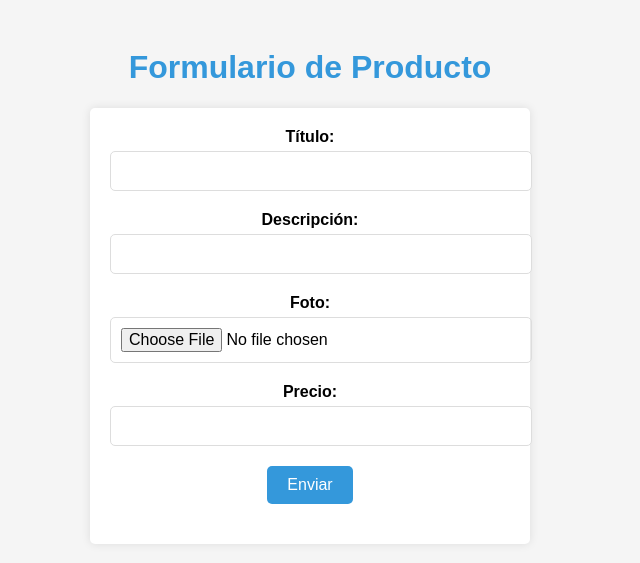
After one commit to amartipa/AMP-M12, a Flask app: page /products/create in a window 1280 px wide. The commit adds this page. Shown: the top 563 px of the page, without its empty margins (330-970 px from the left). Run offline with Flask 3, Linux system fonts and the light colour scheme.

Commit message:
Funcionalitats de mostrar llista de productes y crear productes

```diff
--- a/helloWorld.py
+++ b/helloWorld.py
@@ -1,7 +1,85 @@
-from flask import Flask, render_template
+from flask import Flask, render_template, request, redirect, url_for, flash
+import sqlite3,datetime,os
+from werkzeug.utils import secure_filename
+
+DATABASE = 'database.db'
+UPLOAD_FOLDER = 'uploads'
+ALLOWED_EXTENSIONS = {'txt', 'pdf', 'png', 'jpg', 'jpeg', 'gif'}
 
 app = Flask(__name__)
+app.config['UPLOAD_FOLDER'] = UPLOAD_FOLDER
+
+def allowed_file(filename):
+    return '.' in filename and \
+           filename.rsplit('.', 1)[1].lower() in ALLOWED_EXTENSIONS
 
 @app.route("/")
 def hello_world():
     return render_template('hello.html')
+
+# def get_db():
+#     db = getattr(g, '_database', None)
+#     if db is None:
+#         db = g._database = sqlite3.connect(DATABASE)
+#     return db
+
+def get_db_connection():
+    sqlite3_database_path =('database.db')
+    con = sqlite3.connect(sqlite3_database_path)
+    con.row_factory = sqlite3.Row
+    return con
+
+
+
+# @app.route("/list")
+# def llista_dades():
+#     try:
+#         conectar = get_db_connection()
+#         cursor = conectar.cursor()
+#         cursor.execute("SELECT * from products")
+#         resultado = cursor.fetchall()
+#         cursor.close()
+#         conectar.close()
+#         return render_template('products/list.html', datos = resultado)
+#     except Exception as e:
+#         return str(e), 500
+
+@app.route("/list")
+def llista_dades():
+    try:
+        with get_db_connection() as con:
+            res = con.execute("SELECT * FROM products")
+            datos = res.fetchall()
+        return render_template("products/list.html", datos = datos)
+    except Exception as e:
+        return str(e), 500
+
+@app.route("/products/create", methods = ["GET", "POST"])
+def crearProducte():
+    # try:
+        if request.method == 'GET':
+            return render_template('/products/create.html')
+        elif request.method == 'POST':
+            datos = request.form
+            titulo = datos.get("titulo")
+            desc = datos.get("descripcion")
+            precio= int(datos.get("precio"))
+            foto = request.files['foto'].filename
+            created = datetime.datetime.now()
+            updated = datetime.datetime.now()
+            archivo = request.files['foto']
+            filename = secure_filename(archivo.filename)
+            archivo.save(os.path.join(app.config['UPLOAD_FOLDER'], filename))
+
+
+
+            with get_db_connection() as con:
+                sql = "INSERT into products(title, description, photo, price, created, updated) VALUES(?,?,?,?,?,?)"
+                con.execute(sql,(titulo, desc, foto, precio, created, updated))
+                con.commit()
+                con.close
+            return redirect(url_for("llista_dades"))
+
+    # except:
+
+    #     return ("Error al crear el producte")
--- /dev/null
+++ b/static/create.css
@@ -0,0 +1,54 @@
+body {
+    font-family: Arial, sans-serif;
+    background-color: #f5f5f5;
+    text-align: center;
+    padding: 20px;
+}
+
+h1 {
+    color: #3498db;
+}
+
+form {
+    max-width: 400px;
+    margin: 0 auto;
+    padding: 20px;
+    background-color: #fff;
+    border-radius: 5px;
+    box-shadow: 0 0 10px rgba(0, 0, 0, 0.1);
+}
+
+.form-group {
+    margin-bottom: 20px;
+}
+
+label {
+    display: block;
+    font-weight: bold;
+    margin-bottom: 5px;
+}
+
+input[type="text"],
+input[type="number"],
+textarea,
+input[type="file"] {
+    width: 100%;
+    padding: 10px;
+    border: 1px solid #ddd;
+    border-radius: 5px;
+    font-size: 16px;
+}
+
+button {
+    background-color: #3498db;
+    color: #fff;
+    padding: 10px 20px;
+    border: none;
+    border-radius: 5px;
+    font-size: 16px;
+    cursor: pointer;
+}
+
+button:hover {
+    background-color: #2980b9;
+}
--- a/templates/hello.html
+++ b/templates/hello.html
@@ -9,6 +9,8 @@
 </head>
 <body>
     <p>Hello World! Disfruta de tremendo Macaco Ronaldo</p>
+    <p><a href="/list">LISTA PRODUCTOS</a></p>
+    <p><a href="/products/create">CREAR PRODUCTOS</a></p>
     <img src="../static/img/erbicho.jfif" alt="404 mi pana">
 </body>
 </html>
--- /dev/null
+++ b/templates/products/create.html
@@ -0,0 +1,33 @@
+<!DOCTYPE html>
+<html lang="en">
+<head>
+    <meta charset="UTF-8">
+    <meta name="viewport" content="width=device-width, initial-scale=1.0">
+    <link rel="stylesheet" href="{{url_for('static', filename='create.css')}}">
+    <title>Document</title>
+</head>
+<body>
+    <h1>Formulario de Producto</h1>
+    <form action="/products/create" method="POST" enctype="multipart/form-data">
+        <div class="form-group">
+            <label for="titulo">Título:</label>
+            <input type="text" id="titulo" name="titulo" required>
+        </div>
+        <div class="form-group">
+            <label for="descripcion">Descripción:</label>
+            <input type="text" id="descripcion" name="descripcion"  required>
+        </div>
+        <div class="form-group">
+            <label for="foto">Foto:</label>
+            <input type="file" id="foto" name="foto" accept="image/*" required>
+        </div>
+        <div class="form-group">
+            <label for="precio">Precio:</label>
+            <input type="number" id="precio" name="precio" step="0.01" required>
+        </div>
+        <div class="form-group">
+            <button type="submit">Enviar</button>
+        </div>
+    </form>
+</body>
+</html>
```
Also changed, not shown: static/list.css (added, +49 -0 lines), templates/products/list.html (added, +49 -0 lines), README.md, database.db (added), uploads/js.png (added).
